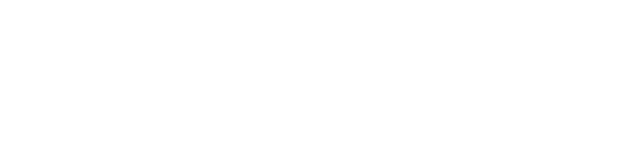
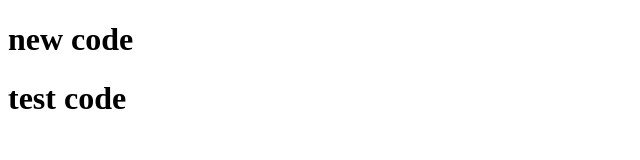
Before and after one commit to abulkhair75010/first-website-repo, a plain HTML site: page index.html in a window 1280 px wide. Shown: the whole page, without its empty margins (0-640 px from the left). Drawn offline with Linux system fonts and the light colour scheme.

Commit message:
code added

```diff
--- a/index.html
+++ b/index.html
@@ -7,6 +7,7 @@
     <title>First-website-repo</title>
 </head>
 <body>
-
+    <h1>new code</h1>
+    <h1>test code</h1>
 </body>
 </html>
```
